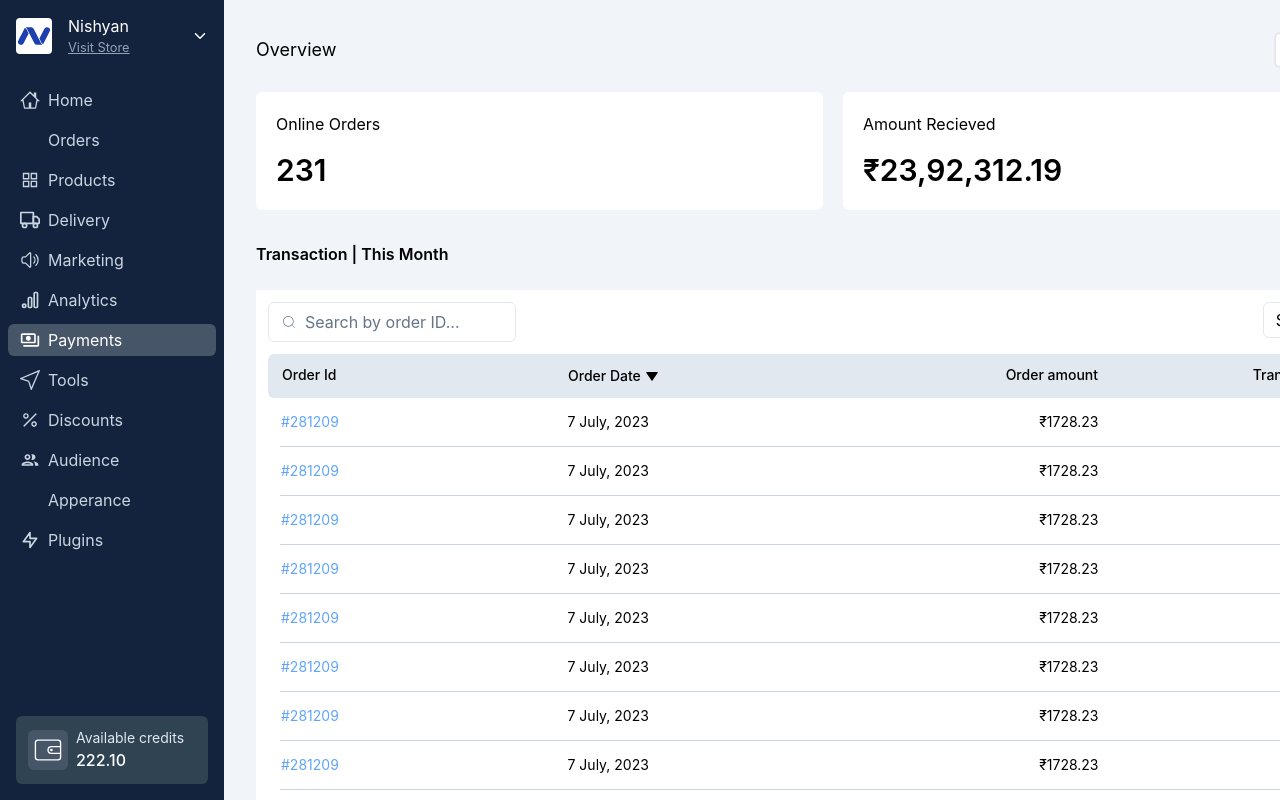
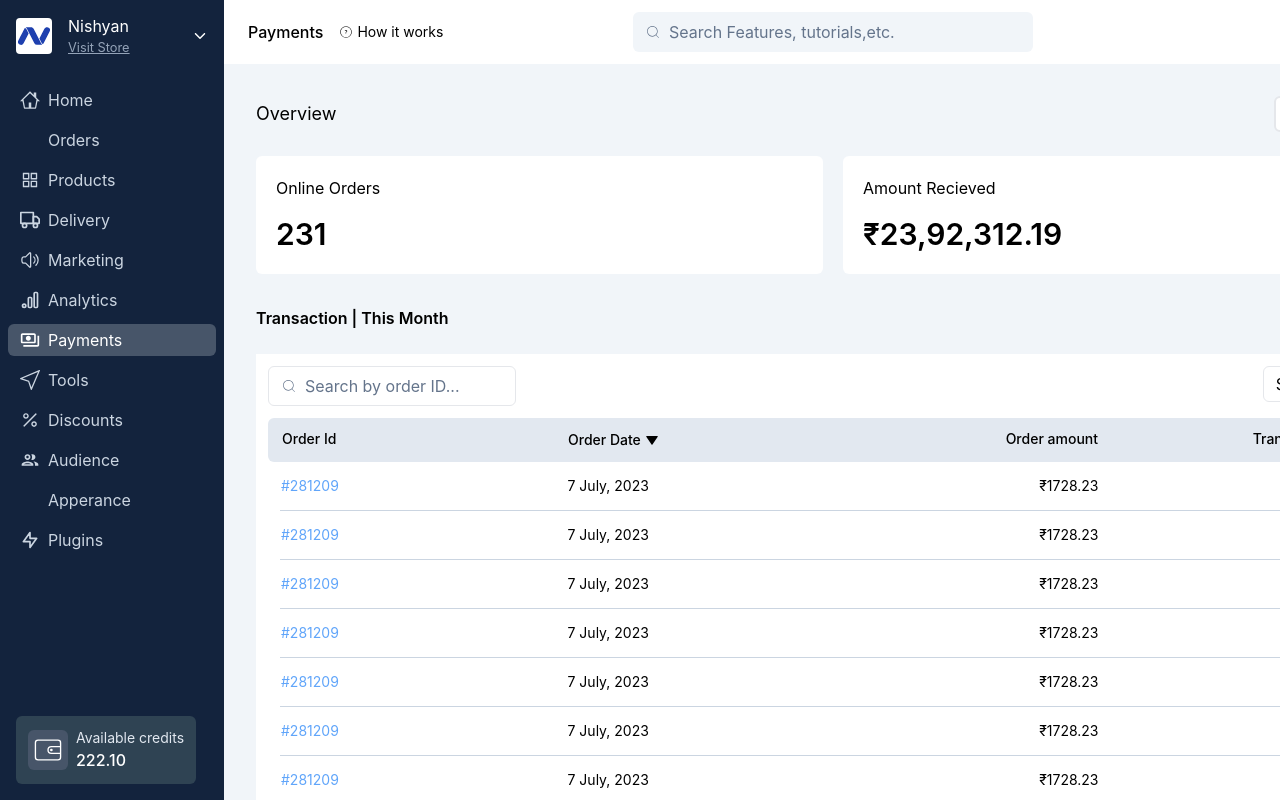
Before and after one commit to mr-robot-007/DashBoard, a React (Vite) app: page / in a window 1280 px wide. Shown: the top 800 px of the page. Built offline with nearby package versions, Linux system fonts and the light colour scheme; some icons are missing.

Commit message:
Navbar fixed

```diff
--- a/src/App.jsx
+++ b/src/App.jsx
@@ -4,11 +4,11 @@ import Navbar from "./Navbar/Navbar";
 //w-[90rem]
 export default function App() {
   return (
-    <div className="grid h-[92.625rem]   grid-cols-[14rem_1fr] grid-rows-[auto_1fr]">
+    <div className="grid h-[92.625rem] relative    grid-cols-[14rem_1fr] grid-rows-[auto_1fr]">
       <Navbar />
-      <Header />
+        <Header />
 
-      <MainContainer />
+        <MainContainer />
     </div>
   );
 }
--- a/src/Container/MainContainer.jsx
+++ b/src/Container/MainContainer.jsx
@@ -3,7 +3,7 @@ import Transactions from "../Transactions/Transactions";
 
 function MainContainer() {
   return (
-    <div className="flex flex-col gap-8 bg-slate-100 p-[2rem]">
+    <div className="flex flex-col gap-8 bg-slate-100 p-[2rem] ">
       <Overview />
       <Transactions />
     </div>
--- a/src/Header.jsx
+++ b/src/Header.jsx
@@ -5,7 +5,7 @@ import SearchBar from "./SearchBar";
 
 function Header() {
   return (
-    <div className="flex h-[4rem] w-[76rem] items-center justify-between px-[1.5rem] py-[0.75rem] xl:w-auto">
+    <div className="flex h-[4rem] w-[76rem] items-center justify-between px-[1.5rem] py-[0.75rem] xl:w-auto  ">
       <div className="flex h-[22px] w-[22.5rem] shrink items-center gap-4">
         <span className=" font-medium">Payments</span>
         <span className="flex items-center gap-1 text-sm">
--- a/src/Navbar/Navbar.jsx
+++ b/src/Navbar/Navbar.jsx
@@ -3,7 +3,7 @@ import Wallet from "./Wallet";
 
 function Navbar() {
   return (
-    <div className=" row-span-full flex flex-col justify-between bg-[#13233d] text-white fixed overflow-hidden h-full w-[14rem] ">
+    <div className=" row-span-full flex flex-col  justify-between bg-[#13233d] text-white   overflow-y-hidden   w-[14rem] ">
       <Nav />
       <Wallet />
     </div>
--- a/src/Navbar/Wallet.jsx
+++ b/src/Navbar/Wallet.jsx
@@ -2,7 +2,7 @@ import { CiWallet } from "react-icons/ci";
 
 function Wallet() {
   return (
-    <div className=" bottom-0 left-0 right-auto top-auto m-4 flex items-center gap-2 rounded-md bg-[#2F4353] p-3 ">
+    <div className=" bottom-0 left-0 right-auto top-auto m-4 fixed flex items-center gap-2 rounded-md bg-[#2F4353] p-3 ">
       <div className="rounded-md bg-slate-600 p-1 text-[2rem] text-white ">
         <CiWallet />
       </div>
```
